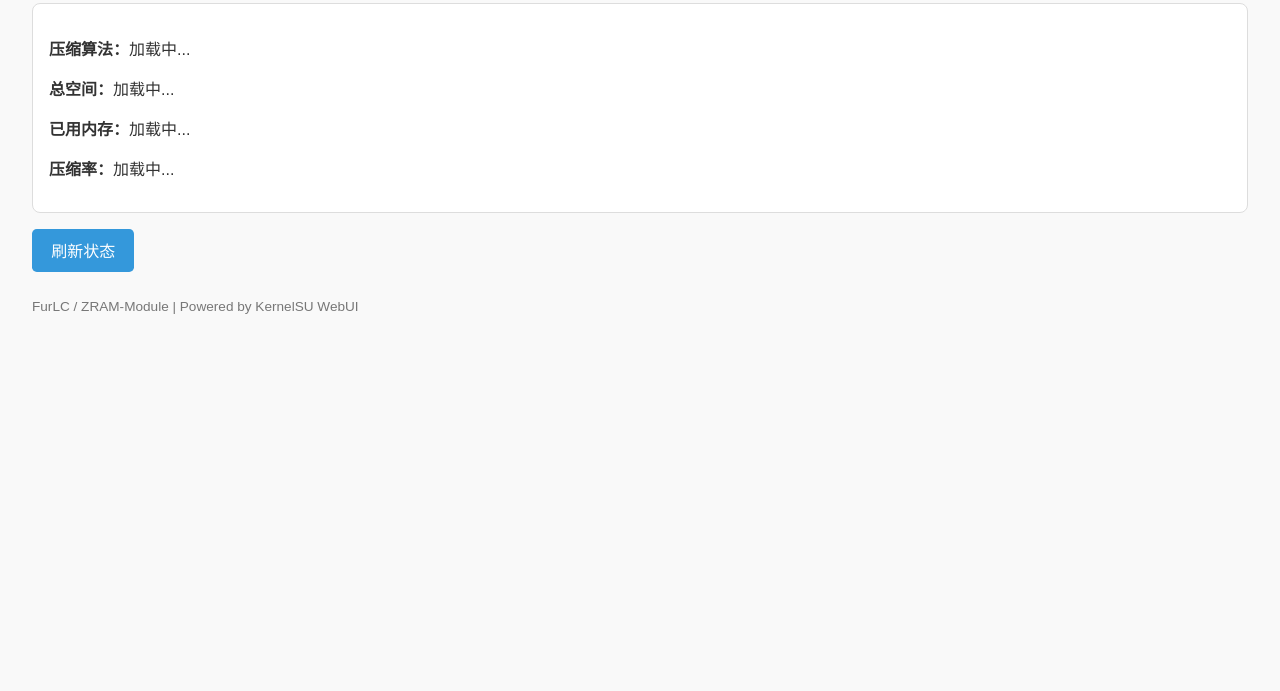
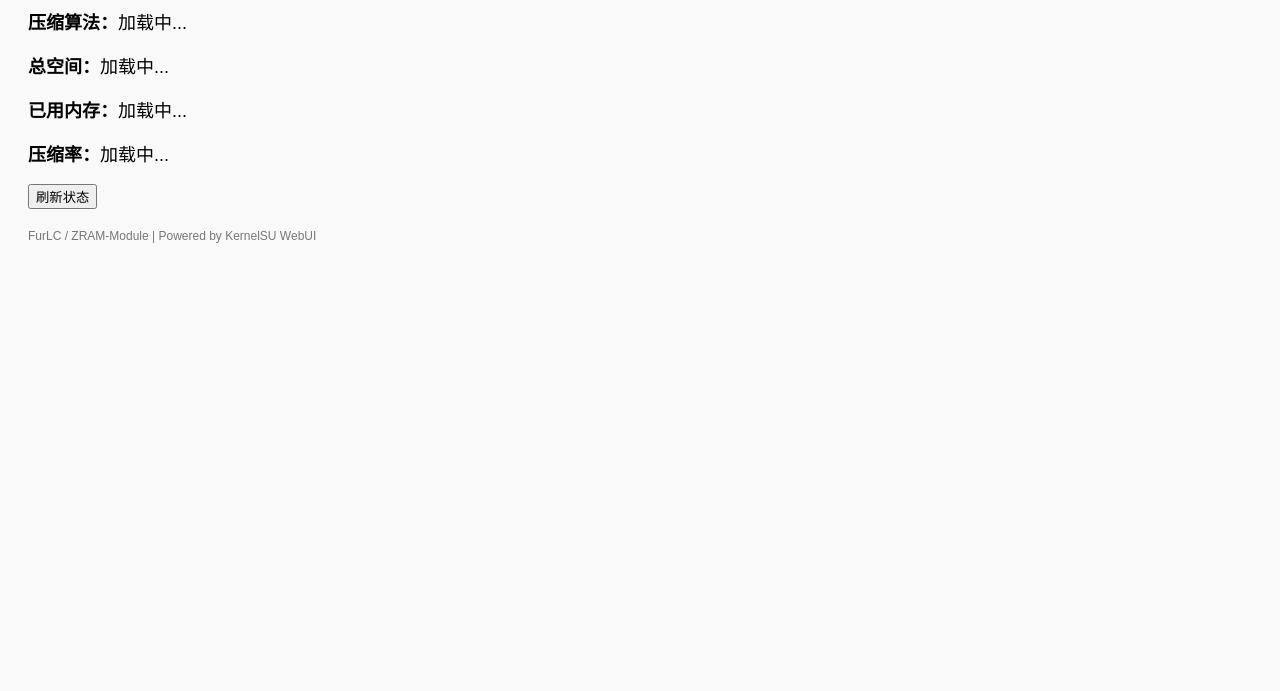
Before and after one commit to xx2901318208/ZRAM-Module, a plain HTML site: page webroot/index.html in a window 1280 px wide. Shown: the part 109-800 px from the top of the page. Drawn offline with Linux system fonts and the light colour scheme.

Commit message:
更新 style.css

```diff
--- a/webroot/style.css
+++ b/webroot/style.css
@@ -1,39 +1,16 @@
 body {
   font-family: sans-serif;
-  padding: 1.5em;
   background: #f9f9f9;
+  padding: 20px;
+}
+h1 {
   color: #333;
 }
-
-h1 {
-  font-size: 1.8em;
-  color: #2c3e50;
+#zram-status p {
+  font-size: 18px;
 }
-
-#zram-status {
-  margin: 1em 0;
-  padding: 1em;
-  background: #fff;
-  border: 1px solid #ddd;
-  border-radius: 0.5em;
-}
-
-button {
-  padding: 0.6em 1.2em;
-  font-size: 1em;
-  border: none;
-  border-radius: 0.3em;
-  background-color: #3498db;
-  color: white;
-  cursor: pointer;
-}
-
-button:hover {
-  background-color: #2980b9;
-}
-
 footer {
-  margin-top: 2em;
-  font-size: 0.85em;
+  margin-top: 20px;
+  font-size: 12px;
   color: #777;
 }
```
